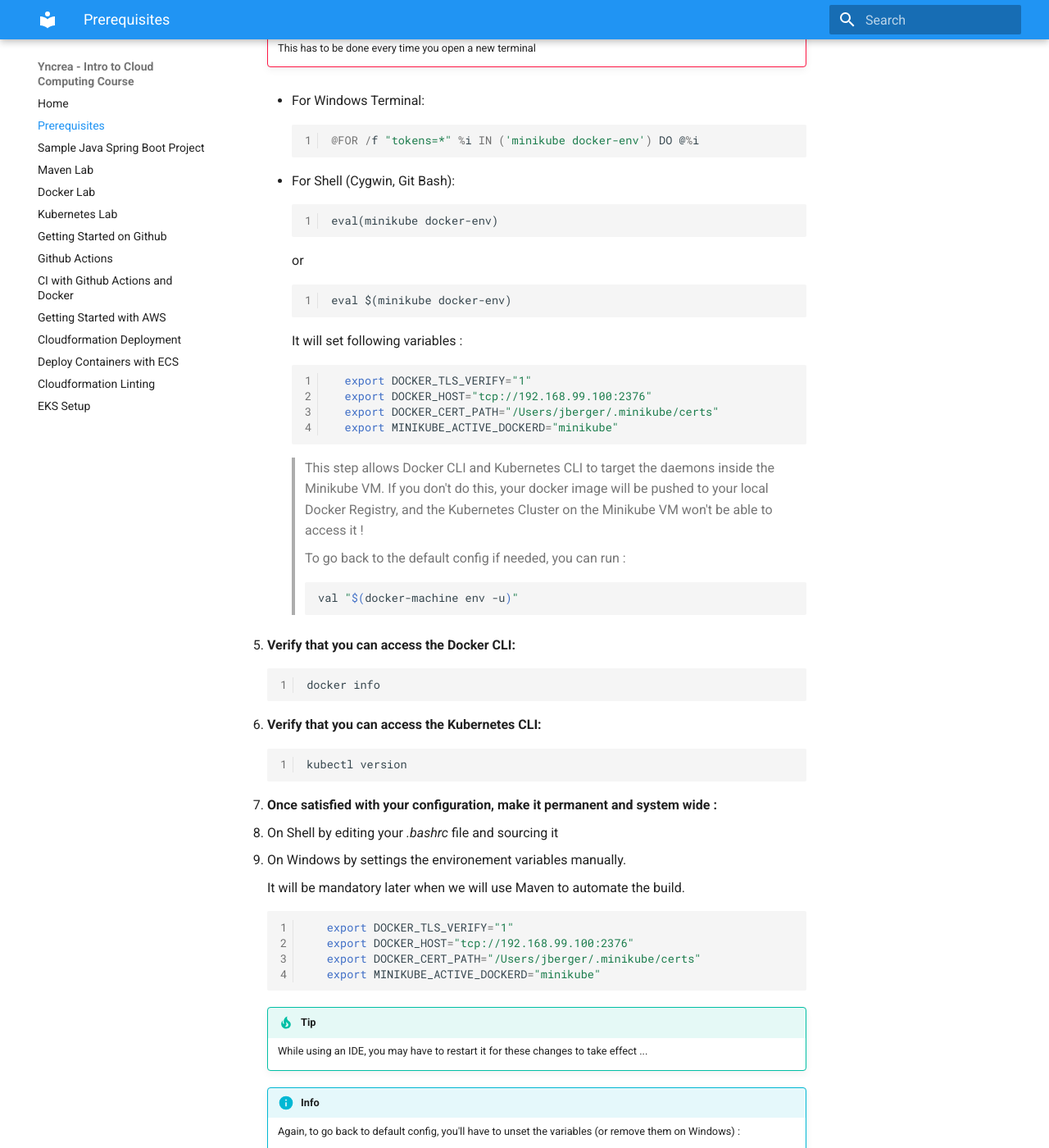
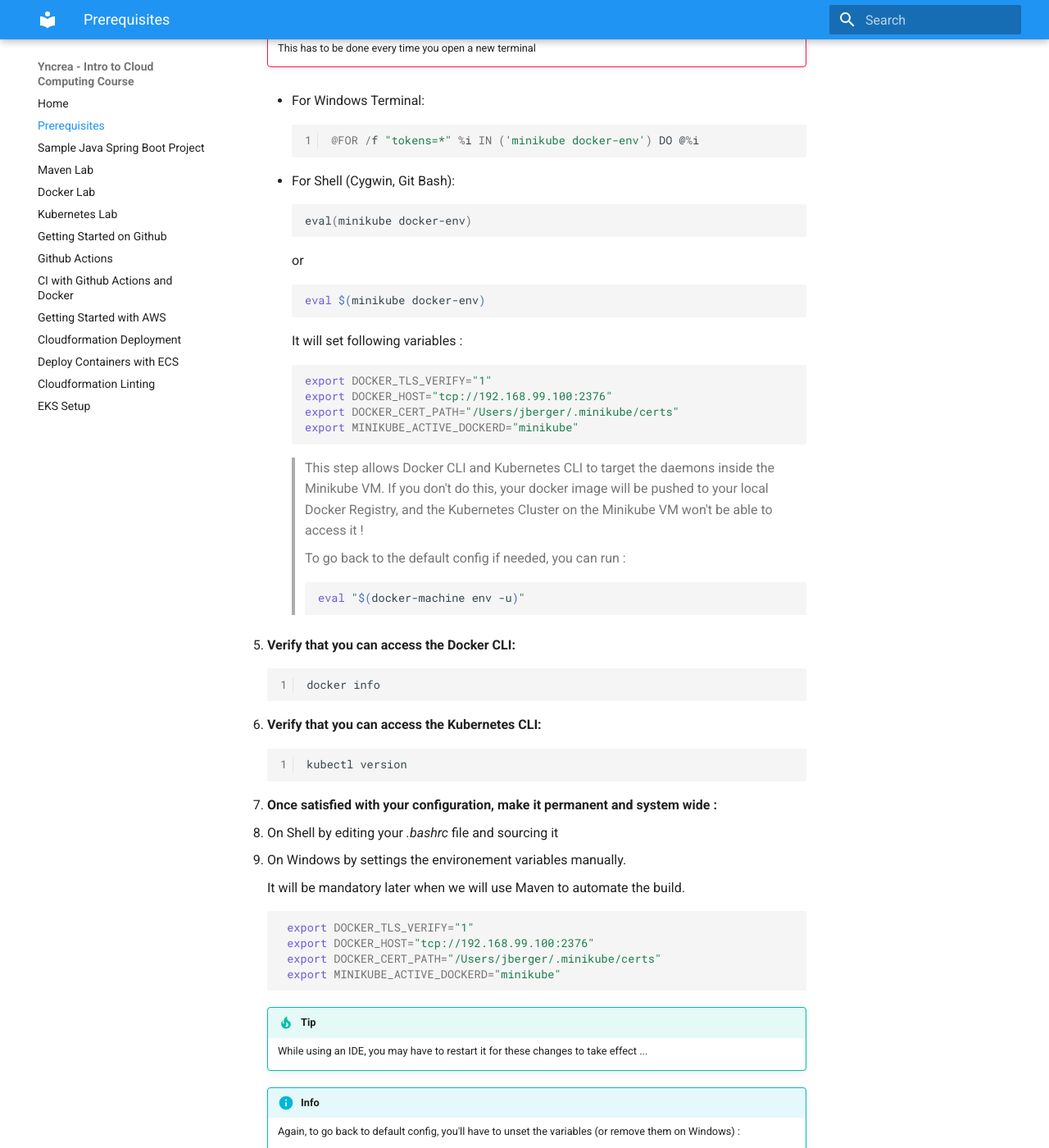
Before and after one commit to jurocknsail/yncrea-cloudcomputing, an MkDocs documentation site: the page built from docs/prerequisites.md, in a window 1280 px wide and 1400 px high, scrolled down 2293 px. Shown: the whole window at 82% size. Built offline with MkDocs 1.6.1 and Material for MkDocs 9.7.7, drawn with Linux system fonts in a browser that asks for light colours.

Commit message:
Using advanced markdown for mkdocs

````diff
--- a/docs/prerequisites.md
+++ b/docs/prerequisites.md
@@ -90,20 +90,20 @@
             @FOR /f "tokens=*" %i IN ('minikube docker-env') DO @%i
 
     - For Shell (Cygwin, Git Bash):
-
+            ```bash
             eval(minikube docker-env)
-
+            ```
         or
-
+            ```bash
             eval $(minikube docker-env)
-
+            ```
         It will set following variables :
-
-              export DOCKER_TLS_VERIFY="1"
-              export DOCKER_HOST="tcp://192.168.99.100:2376"
-              export DOCKER_CERT_PATH="/Users/jberger/.minikube/certs"
-              export MINIKUBE_ACTIVE_DOCKERD="minikube"
-
+          ```bash
+          export DOCKER_TLS_VERIFY="1"
+          export DOCKER_HOST="tcp://192.168.99.100:2376"
+          export DOCKER_CERT_PATH="/Users/jberger/.minikube/certs"
+          export MINIKUBE_ACTIVE_DOCKERD="minikube"
+          ```
 
            > This step allows Docker CLI and Kubernetes CLI to target the daemons inside the Minikube VM.
            > If you don't do this, your docker image will be pushed to your local Docker Registry,
@@ -111,7 +111,7 @@
 
            > To go back to the default config if needed, you can run :
              ```bash
-             val "$(docker-machine env -u)"
+             eval "$(docker-machine env -u)"
              ```
 
 1. **Verify that you can access the Docker CLI:**
@@ -128,12 +128,12 @@
  - On Windows by settings the environement variables manually.
 
     It will be mandatory later when we will use Maven to automate the build.
-
+          ```bash
            export DOCKER_TLS_VERIFY="1"
            export DOCKER_HOST="tcp://192.168.99.100:2376"
            export DOCKER_CERT_PATH="/Users/jberger/.minikube/certs"
            export MINIKUBE_ACTIVE_DOCKERD="minikube"
-
+          ```
     !!! tip
         While using an IDE, you may have to restart it for these changes to take effect ...
 
````
